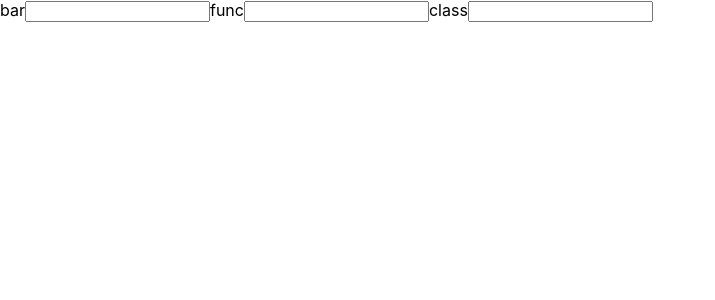
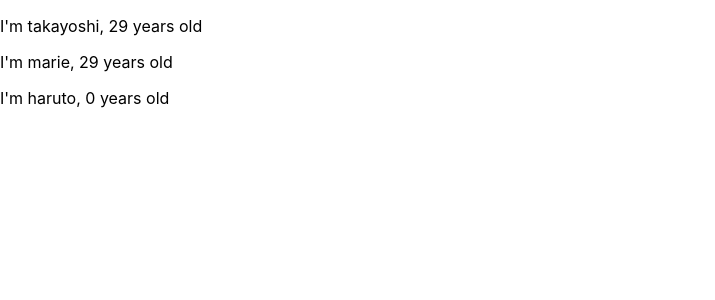
Before and after one commit to takaz-k/udemy-react-redux-crud-application, a React (Create React App) app: page / in a window 1280 px wide. Shown: the top 300 px of the page, without its empty margins (0-715 px from the left). Built offline with nearby package versions, Linux system fonts and the light colour scheme.

Commit message:
learn props of component

```diff
--- a/src/App.js
+++ b/src/App.js
@@ -1,36 +1,23 @@
 import React, { Component } from 'react';
 
 export function App() {
-  const dom = <label htmlFor="bar">bar</label>;
-  const input_dom = <input type="text" onChange={() => { console.log("Clicked!") }} />;
+  const profiles = [
+    { "name": "takayoshi", "age": 29 },
+    { "name": "marie", "age": 29 },
+    { "name": "haruto", "age": 0 }
+  ]
   return (
     <React.Fragment>
-      {dom}
-      {input_dom}
+      {
+        profiles.map((profile, index) => {
+          return <User name={profile.name} age={profile.age} key={index} />
+        })
+      }
     </React.Fragment>
   );
 }
 
-export const AppFunc = () => {
-  const dom = <label htmlFor="func">func</label>;
-  const input_dom = <input type="text" onChange={() => { console.log("Clicked!") }} />;
-  return (
-    <React.Fragment>
-      {dom}
-      {input_dom}
-    </React.Fragment>
-  );
+const User = (props) => {
+  const dom = <p>I'm {props.name}, {props.age} years old</p>;
+  return dom;
 }
-
-export class AppClass extends Component {
-  render() {
-    const dom = <label htmlFor="class">class</label>;
-    const input_dom = <input type="text" onChange={() => { console.log("Clicked!") }} />;
-    return (
-      <React.Fragment>
-        {dom}
-        {input_dom}
-      </React.Fragment>
-    );
-  }
-}
--- a/src/index.js
+++ b/src/index.js
@@ -1,14 +1,12 @@
 import React from 'react';
 import ReactDOM from 'react-dom';
 import './index.css';
-import { App, AppFunc, AppClass } from './App';
+import { App } from './App';
 import * as serviceWorker from './serviceWorker';
 
 ReactDOM.render(
   <React.StrictMode>
     <App />
-    <AppFunc />
-    <AppClass />
   </React.StrictMode>,
   document.getElementById('root')
 );
```
